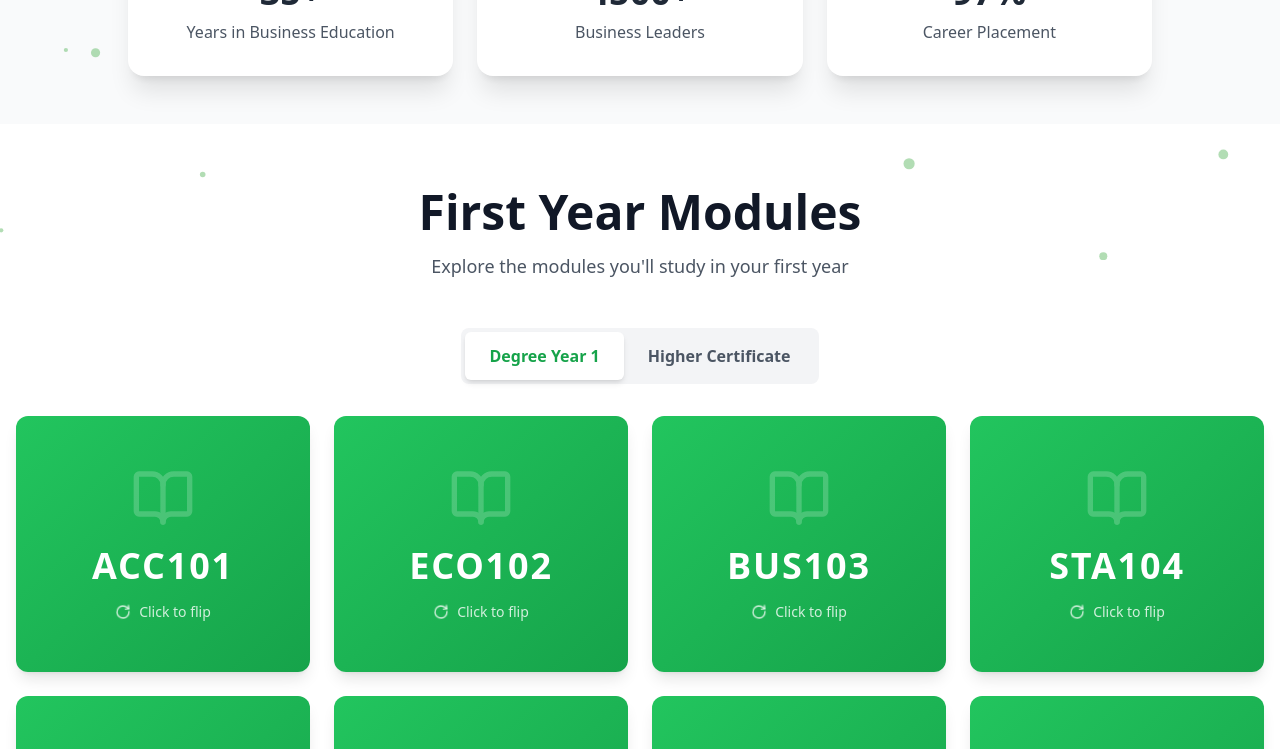
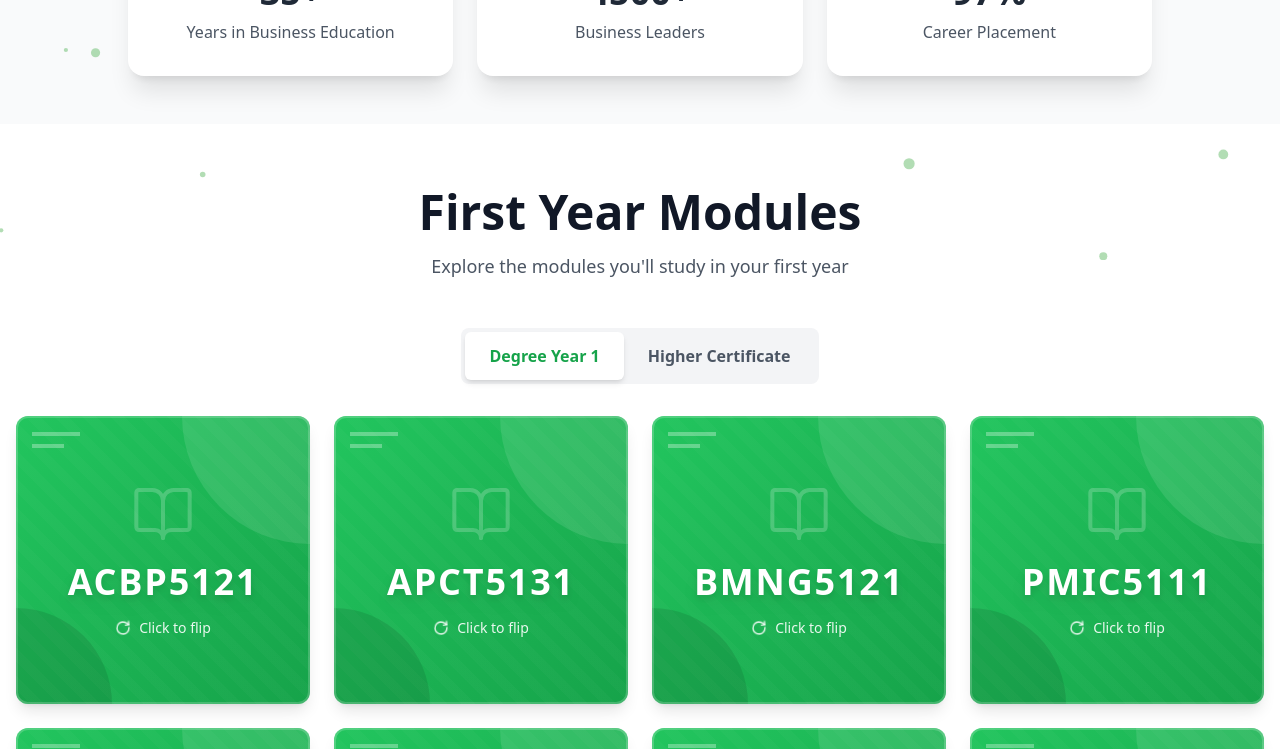
Before and after one commit to RohanMaharajVc/FacultyOpenDay, a React (Vite) app in the folder faculty-open-day/: page /FacultyOpenDay/commerce in a window 1280 px wide. Shown: the part 540-1289 px from the top of the page. Built offline with nearby package versions, Linux system fonts and the light colour scheme.

Commit message:
Updated the commerece faculty data and pulled the information into the Commerce.jsx

```diff
--- a/faculty-open-day/src/data/facultyData.js
+++ b/faculty-open-day/src/data/facultyData.js
@@ -82,14 +82,14 @@ export const faculties = [
       description: 'A dynamic program covering business, finance, economics, and management, preparing students for successful careers in the corporate world.',
       downloadUrl: '/downloads/commerce-degree.pdf',
       modules: [
-        { code: 'ACC101', name: 'Financial Accounting', credits: 15, semester: 1 },
-        { code: 'ECO102', name: 'Microeconomics', credits: 15, semester: 1 },
-        { code: 'BUS103', name: 'Business Management', credits: 15, semester: 1 },
-        { code: 'STA104', name: 'Business Statistics', credits: 15, semester: 1 },
-        { code: 'ACC201', name: 'Management Accounting', credits: 15, semester: 2 },
-        { code: 'ECO202', name: 'Macroeconomics', credits: 15, semester: 2 },
-        { code: 'MKT203', name: 'Marketing Principles', credits: 15, semester: 2 },
-        { code: 'FIN204', name: 'Financial Management', credits: 15, semester: 2 },
+        { code: 'ACBP5121', name: 'Accounting 1A', credits: 15, semester: 1, nqf: 5 },
+        { code: 'APCT5131', name: 'Applied Communication Techniques', credits: 15, semester: 1, nqf: 5 },
+        { code: 'BMNG5121', name: 'Business Management 1A', credits: 15, semester: 1, nqf: 5 },
+        { code: 'PMIC5111', name: 'Economics 1A', credits: 15, semester: 1, nqf: 5 },
+        { code: 'ACBP5122', name: 'Accounting 1B', credits: 15, semester: 2, nqf: 5 },
+        { code: 'BMNG5122', name: 'Business Management 1B', credits: 15, semester: 2, nqf: 5 },
+        { code: 'PMAC5112', name: 'Economics 1B', credits: 15, semester: 2, nqf: 5 },
+        { code: 'MAKT5112', name: 'Introduction to Marketing Theory and Practice', credits: 15, semester: 2, nqf: 5 },
       ]
     },
     higherCertificate: {
@@ -97,12 +97,14 @@ export const faculties = [
       description: 'A foundational business qualification providing essential skills in commerce, accounting, and business management.',
       downloadUrl: '/downloads/commerce-certificate.pdf',
       modules: [
-        { code: 'BAC101', name: 'Basic Accounting', credits: 12, semester: 1 },
-        { code: 'BEC102', name: 'Business Economics', credits: 12, semester: 1 },
-        { code: 'COM103', name: 'Business Communication', credits: 12, semester: 1 },
-        { code: 'MAT104', name: 'Business Mathematics', credits: 12, semester: 1 },
-        { code: 'OFM201', name: 'Office Management', credits: 12, semester: 2 },
-        { code: 'ENT202', name: 'Entrepreneurship', credits: 12, semester: 2 },
+        { code: 'IQTT5111', name: 'Introduction to Quantitative Techniques and Techniques', credits: 15, semester: 1, nqf: 5 },
+        { code: 'INAC5111', name: 'Introduction to Accounting 1A', credits: 15, semester: 1, nqf: 5 },
+        { code: 'BMAD5121', name: 'Business Management & Administration A', credits: 15, semester: 1, nqf: 5 },
+        { code: 'DIAL5111', name: 'Digital and Academic Literacies', credits: 15, semester: 1, nqf: 5 },
+        { code: 'PRMA5122', name: 'Project Management and Administration', credits: 15, semester: 2, nqf: 5 },
+        { code: 'ACSO5112', name: 'Accounting Software', credits: 15, semester: 2, nqf: 5 },
+        { code: 'BMAD5112', name: 'Business Management & Administration B', credits: 15, semester: 2, nqf: 5 },
+        { code: 'XBPP5129', name: 'Work Integrated Learning', credits: 15, semester: 2, nqf: 5 },
       ]
     },
     feesUrl: '/downloads/commerce-fees.pdf'
--- a/faculty-open-day/src/pages/Commerce.jsx
+++ b/faculty-open-day/src/pages/Commerce.jsx
@@ -3,7 +3,7 @@ import Particles, { initParticlesEngine } from "@tsparticles/react";
 import { loadSlim } from "@tsparticles/slim";
 import ProgramSection from '../components/ProgramSection';
 import DownloadButton from '../components/DownloadButton';
-import ModuleDisplay from '../components/ModuleDisplay';
+import ModuleDisplayCommerce from '../components/ModuleDisplayCommerce';
 import { getFacultyById } from '../data/facultyData';
 import { BookOpen, Award, DollarSign, TrendingUp, Briefcase, Users } from 'lucide-react';
 import { commerceParticles } from '../config/particlesConfig';
@@ -95,10 +95,9 @@ const Commerce = () => {
       </section>
 
       {/* Module Display Section */}
-      <ModuleDisplay
+      <ModuleDisplayCommerce
         degreeModules={faculty.degree.modules}
         higherCertModules={faculty.higherCertificate.modules}
-        facultyColor="commerce"
       />
 
       {/* Programs Section */}
```
